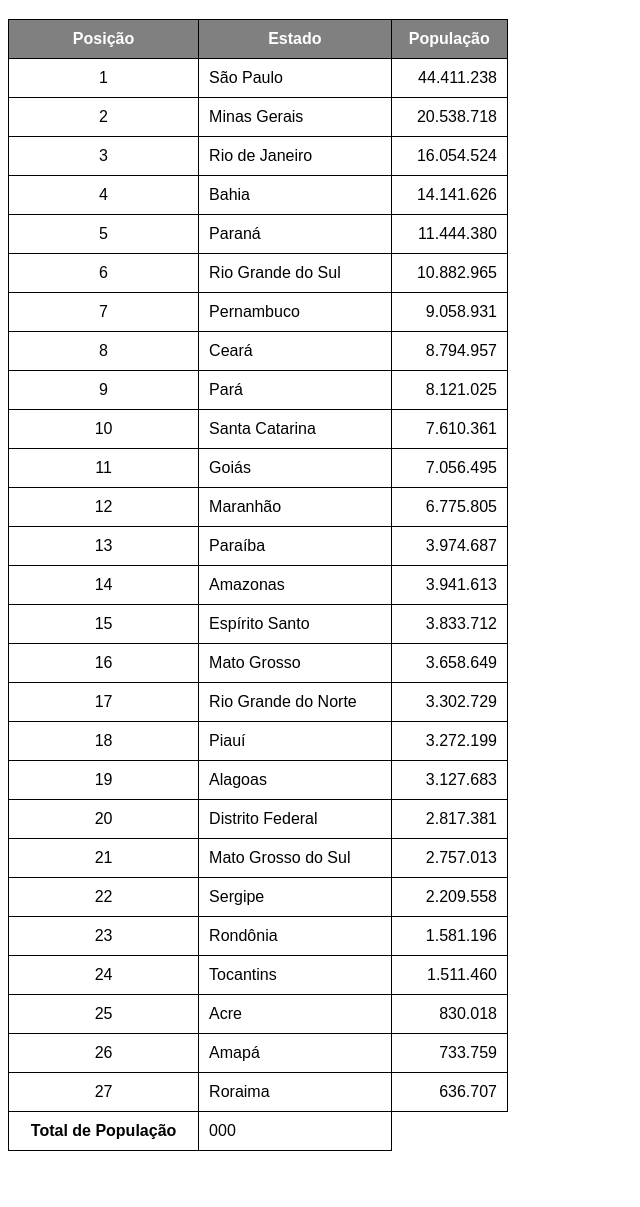
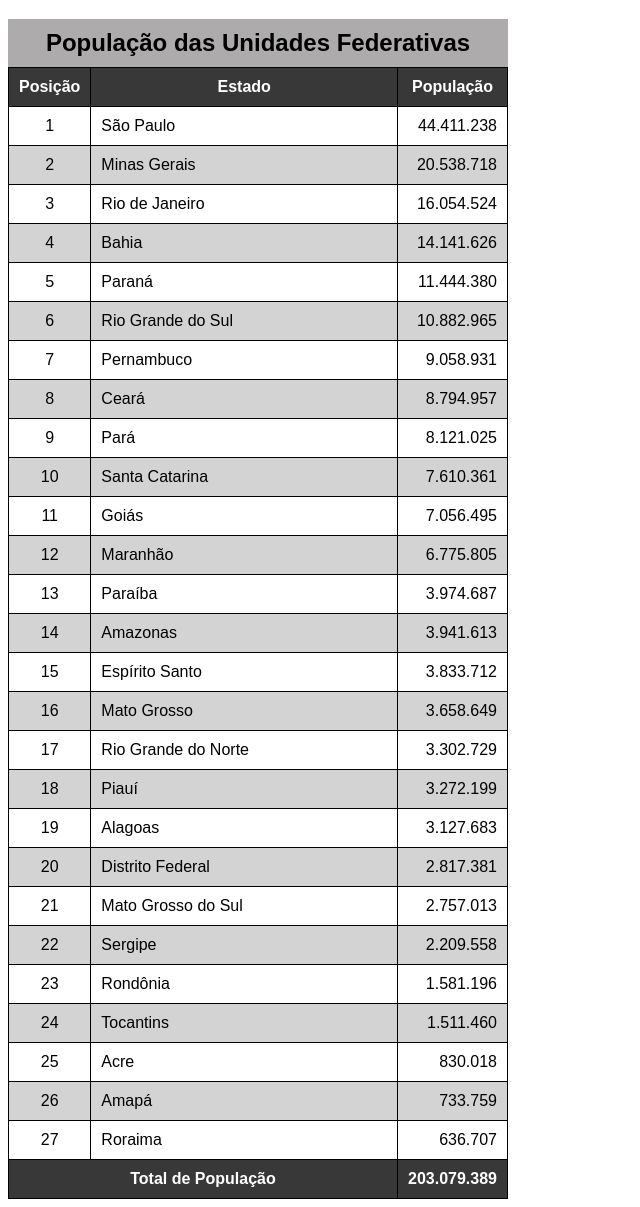
Before and after one commit to EliaFraga/html-css, a plain HTML site: page exercicios/ex023/tabela02.html in a window 1280 px wide. Shown: the part 61-1268 px from the top of the page, without its empty margins (0-640 px from the left). Before the commit the page ends 1220 px from the top, so only its background shows below. Drawn offline with Linux system fonts and the light colour scheme.

Commit message:
criei as tabelas do ex 023

```diff
--- a/exercicios/ex023/tabela02.html
+++ b/exercicios/ex023/tabela02.html
@@ -12,6 +12,7 @@
         table {
             width: 500px;
             border-collapse: collapse;
+            position: relative;
         }
 
         th, td {
@@ -19,9 +20,27 @@
             padding: 10px;
         }
 
-        thead {
-            background-color: gray;
+        caption {
+            font-size: 1.5em;
+            font-weight: bold;
+            padding: 10px;
+            background-color: rgb(173, 171, 171);
+        }
+
+        thead, tfoot {
+            background-color: #383838;
             color: white;
+        }
+
+        thead > tr > th {
+            position: sticky;
+            top: 0;
+            background-color: #383838;
+
+        }
+
+        tbody tr:nth-child(2n){
+            background-color: lightgray;
         }
 
         .num {
@@ -32,23 +51,20 @@
             text-align: center;
         }
 
-        .total {
-
-        }
-
     </style>
 </head>
 <body>
     <h1>Uso de Tabelas Grandes</h1>
 
     <table>
+        <caption>População das Unidades Federativas</caption>
 
             <thead>
 
                     <tr>
-                        <th>Posição</th>
-                        <th>Estado</th>
-                        <th>População</th>
+                        <th scope="col" style="width: 50px;">Posição</th>
+                        <th scope="col">Estado</th>
+                        <th scope="col" style="width: 50px;">População</th>
                     </tr>
 
             </thead>
@@ -220,8 +236,8 @@
 
             <tfoot>
                 <tr>
-                    <th>Total de População</th>
-                    <td class="total">000</td>
+                    <th scope="row" colspan="2">Total de População</th>
+                    <td><strong>203.079.389</strong></td>
                 </tr>
             </tfoot>
     </table>
```
Also changed, not shown: exercicios/ex023/tabela03.html (added, +47 -0 lines).
